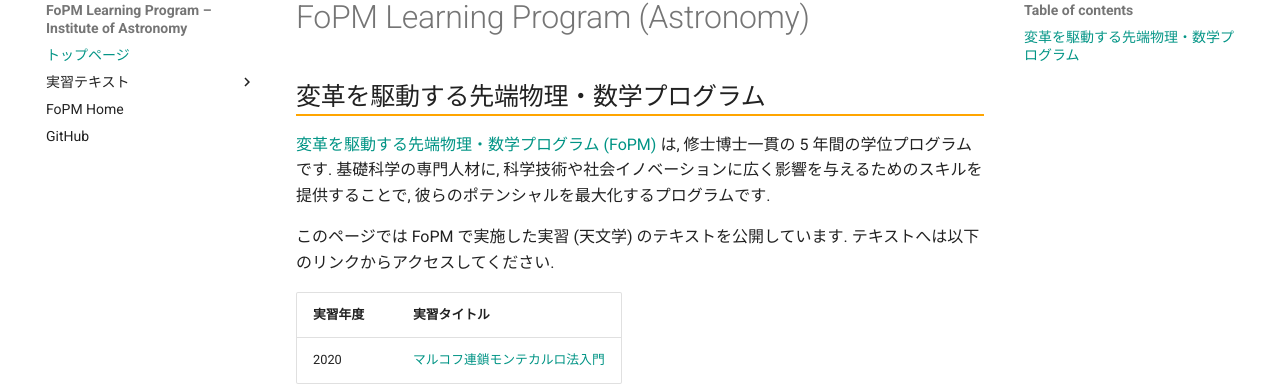
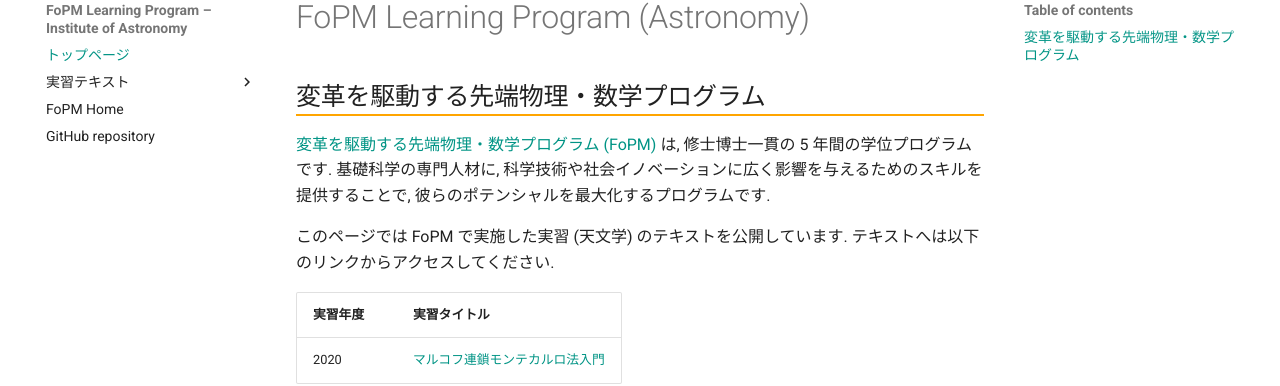
Before and after one commit to FoPM-Astronomy-UTokyo/course, an MkDocs documentation site: the page built from docs/index.md, in a window 1280 px wide. Shown: the part 101-487 px from the top of the page. Built offline with MkDocs 1.6.1 and Material for MkDocs 9.7.7, drawn with Linux system fonts in a browser that asks for light colours.

```diff
--- a/mkdocs.yml
+++ b/mkdocs.yml
@@ -1,5 +1,5 @@
 site_name: FoPM Learning Program &ndash; Institute of Astronomy
-site_description: FoPM Learning Program
+site_description: FoPM Learning Program at Institute of Astronomy
 site_author: Ryou Ohsawa
 copyright: Ryou Ohsawa 2021
 nav:
@@ -11,7 +11,7 @@ nav:
       - mcmc/static_monte_carlo.md
       - mcmc/references.md
   - FoPM Home: https://www.s.u-tokyo.ac.jp/ja/FoPM/
-  - GitHub: https://github.com/FoPM-Astronomy-UTokyo/course
+  - GitHub repository: https://github.com/FoPM-Astronomy-UTokyo/course
 theme:
   name: 'material'
   language: 'en'
@@ -31,15 +31,14 @@ markdown_extensions:
   - smarty
   - sane_lists
   - meta
-  - markdown_checklist.extension
-  - pymdownx.arithmatex:
-      generic: true
   - pymdownx.details
   - pymdownx.highlight
   - pymdownx.inlinehilite
   - pymdownx.superfences
   - pymdownx.snippets:
       check_paths: True
+  - pymdownx.arithmatex:
+      generic: true
 plugins:
   - search:
       lang: 'ja'
```
Also changed, not shown: docs/index.md (+4 -0 lines).
